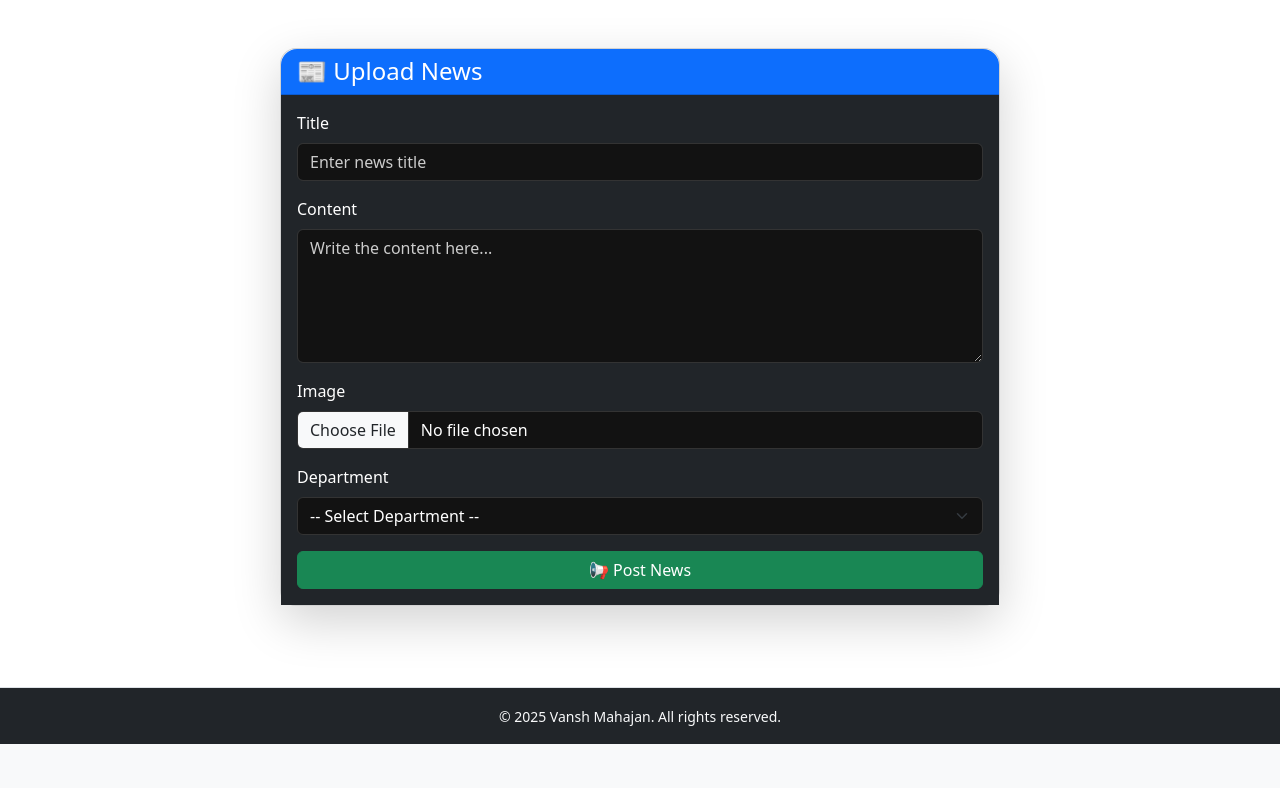
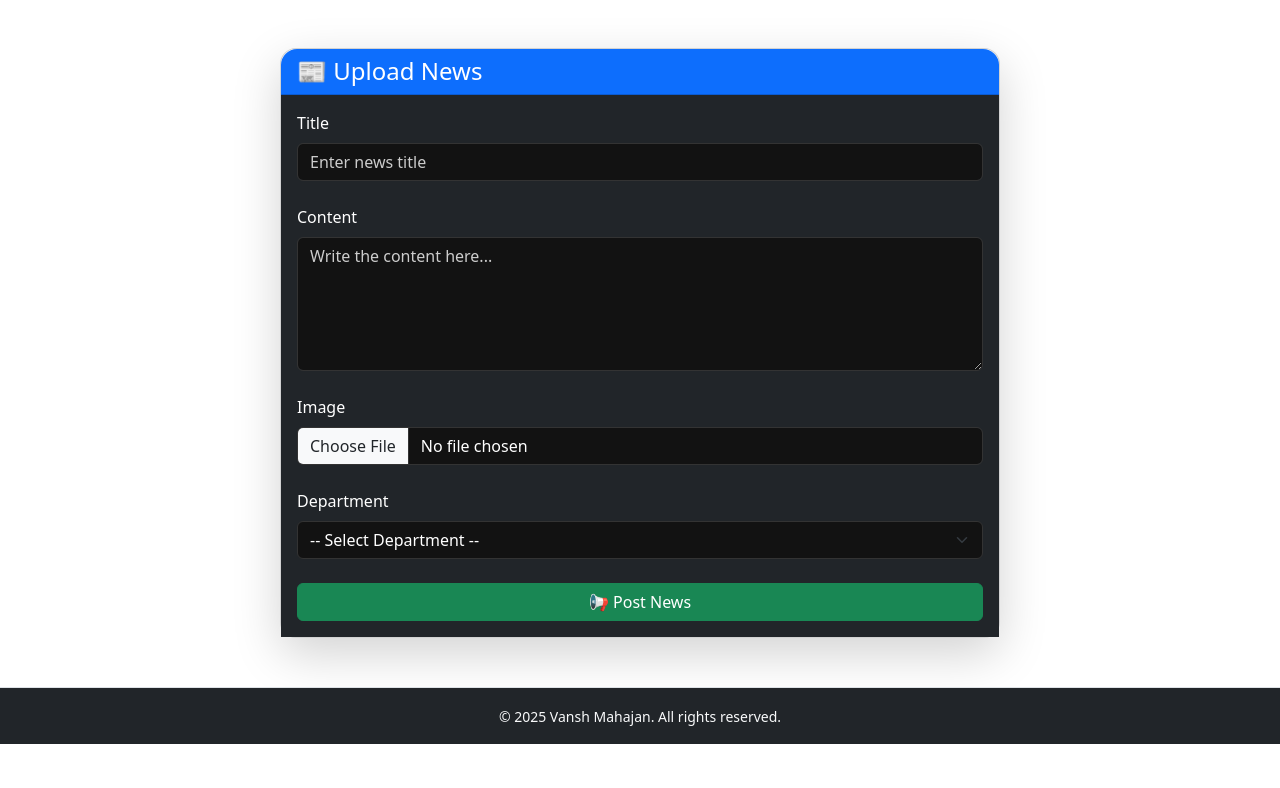
Before and after one commit to vansh16-code/uniface, a Django app: page /upload-news/ in a window 1280 px wide. Shown: the part 56-844 px from the top of the page. Before the commit the page ends 800 px from the top, so only its background shows below. Run offline with Django 5.2, Linux system fonts and the light colour scheme; a user stored in the database is signed in; data comes from the database, SQL or seed files in the repository; both versions use the stored data as it was after the commit.

Commit message:
minor template changes

```diff
--- a/core/models.py
+++ b/core/models.py
@@ -32,6 +32,9 @@ class News(models.Model):
     department = models.ForeignKey(Department, on_delete=models.CASCADE)
     title = models.CharField(max_length=200)
     content = models.TextField()
+    image = models.ImageField(upload_to='news_images/', null=True, blank=True)
+    content = models.TextField()
+    posted_by = models.ForeignKey(User, on_delete=models.SET_NULL, null=True)
     created_at = models.DateTimeField(auto_now_add=True)
 
     def __str__(self):
--- a/core/templates/core/base.html
+++ b/core/templates/core/base.html
@@ -1,4 +1,3 @@
-
 <!DOCTYPE html>
 <html>
 <head>
@@ -30,10 +29,9 @@
         input::placeholder,
         textarea::placeholder {
             color: #ccc !important;
-            opacity: 1; /* Override default lower opacity */
+            opacity: 1;
         }
 
-        /* Optional: Style form inputs for better visibility in dark mode */
         .form-control,
         .form-select {
             background-color: #121212;
@@ -48,6 +46,15 @@
             border-color: #007bff;
             box-shadow: 0 0 0 0.2rem rgba(0,123,255,.25);
         }
+
+        footer {
+            margin-top: 100px;
+        }
+
+        .content-container {
+            padding-bottom: 150px; /* Ensure space for the footer */
+        }
+
     </style>
 </head>
 <body>
@@ -68,9 +75,8 @@
                 <li class="nav-item">
                     <a class="nav-link" href="{% url 'department_overview' %}">Departments</a>
                 </li>
-
                 <li class="nav-item">
-                    <a class="nav-link" href="{% url 'upload_news' %}">Upload News</a>  <!-- 👈 NEW LINK -->
+                    <a class="nav-link" href="{% url 'upload_news' %}">Upload News</a>
                 </li>
             </ul>
             <div class="d-flex align-items-center">
@@ -91,13 +97,12 @@
             </ul>
             {% endif %}
 
-            <!-- Dark Mode Toggle -->
             <button id="darkModeToggle" class="btn btn-outline-light btn-sm ms-3">🌙 Dark Mode</button>
         </div>
     </div>
 </nav>
 
-<div class="container mt-4">
+<div class="container mt-4 content-container">
     {% block content %}
     {% endblock %}
 </div>
@@ -126,7 +131,6 @@
         toggleBtn.textContent = '🌙 Dark Mode';
     }
 
-    // On page load
     if (localStorage.getItem('darkMode') === 'enabled') {
         enableDarkMode();
     }
@@ -139,6 +143,7 @@
         }
     });
 </script>
+
 <footer class="text-center py-3 bg-dark text-light border-top position-fixed bottom-0 w-100">
     <small>&copy; 2025 Vansh Mahajan. All rights reserved.</small>
 </footer>
--- a/core/templates/core/upload_news.html
+++ b/core/templates/core/upload_news.html
@@ -14,25 +14,25 @@
                         {% csrf_token %}
 
                         <!-- Title Field -->
-                        <div class="mb-3">
+                        <div class="mb-4">
                             <label for="id_title" class="form-label">Title</label>
                             <input type="text" name="title" id="id_title" class="form-control" placeholder="Enter news title" required>
                         </div>
 
                         <!-- Content Field -->
-                        <div class="mb-3">
+                        <div class="mb-4">
                             <label for="id_content" class="form-label">Content</label>
                             <textarea name="content" id="id_content" rows="5" class="form-control" placeholder="Write the content here..." required></textarea>
                         </div>
 
                         <!-- Image Field -->
-                        <div class="mb-3">
+                        <div class="mb-4">
                             <label for="id_image" class="form-label">Image</label>
                             <input type="file" name="image" id="id_image" class="form-control">
                         </div>
 
                         <!-- Department Field -->
-                        <div class="mb-3">
+                        <div class="mb-4">
                             <label for="id_department" class="form-label">Department</label>
                             <select name="department" id="id_department" class="form-select" required>
                                 <option value="">-- Select Department --</option>
@@ -44,7 +44,7 @@
                             </select>
                         </div>
 
-
+                        <!-- Submit Button -->
                         <button type="submit" class="btn btn-success w-100">📢 Post News</button>
                     </form>
                 </div>
--- a/core/urls.py
+++ b/core/urls.py
@@ -16,5 +16,6 @@ urlpatterns = [
     path('upload-news/', upload_news, name='upload_news'),
     path('departments/', views.department_overview, name='department_overview'),
     path('events/', views.event_list, name='event_list'),
+    path('upload_news/', views.upload_news, name='upload_news'),
 
 ]
--- a/core/views.py
+++ b/core/views.py
@@ -123,6 +123,7 @@ def upload_news(request):
             news = form.save(commit=False)
             news.posted_by = request.user
             news.save()
+            print(f"News uploaded: {news.title}")
             return redirect('home')
     else:
         form = NewsForm()
--- a/uniface/settings.py
+++ b/uniface/settings.py
@@ -126,3 +126,6 @@ DEFAULT_AUTO_FIELD = 'django.db.models.BigAutoField'
 LOGIN_URL = '/login/'              # Where to redirect if not logged in
 LOGIN_REDIRECT_URL = '/dashboard/'  # After successful login
 LOGOUT_REDIRECT_URL = '/'          # After logout
+
+MEDIA_URL = '/media/'
+MEDIA_ROOT = BASE_DIR / 'media'
--- a/uniface/urls.py
+++ b/uniface/urls.py
@@ -17,10 +17,16 @@ Including another URLconf
 from django.contrib import admin
 from django.urls import path,include
 from django.contrib.auth import views as auth_views
+from django.conf import settings
+from django.conf.urls.static import static
 
 urlpatterns = [
     path('admin/', admin.site.urls),
     path('',include('core.urls')),
     path('login/', auth_views.LoginView.as_view(template_name='core/login.html'), name='login'),
     path('logout/', auth_views.LogoutView.as_view(next_page='home'), name='logout'),
+
 ]
+
+if settings.DEBUG:
+    urlpatterns += static(settings.MEDIA_URL, document_root=settings.MEDIA_ROOT)
```
Also changed, not shown: db.sqlite3, media/news_images/image-1.jpg (added). Lines whose indentation alone changed are shown as unchanged.
